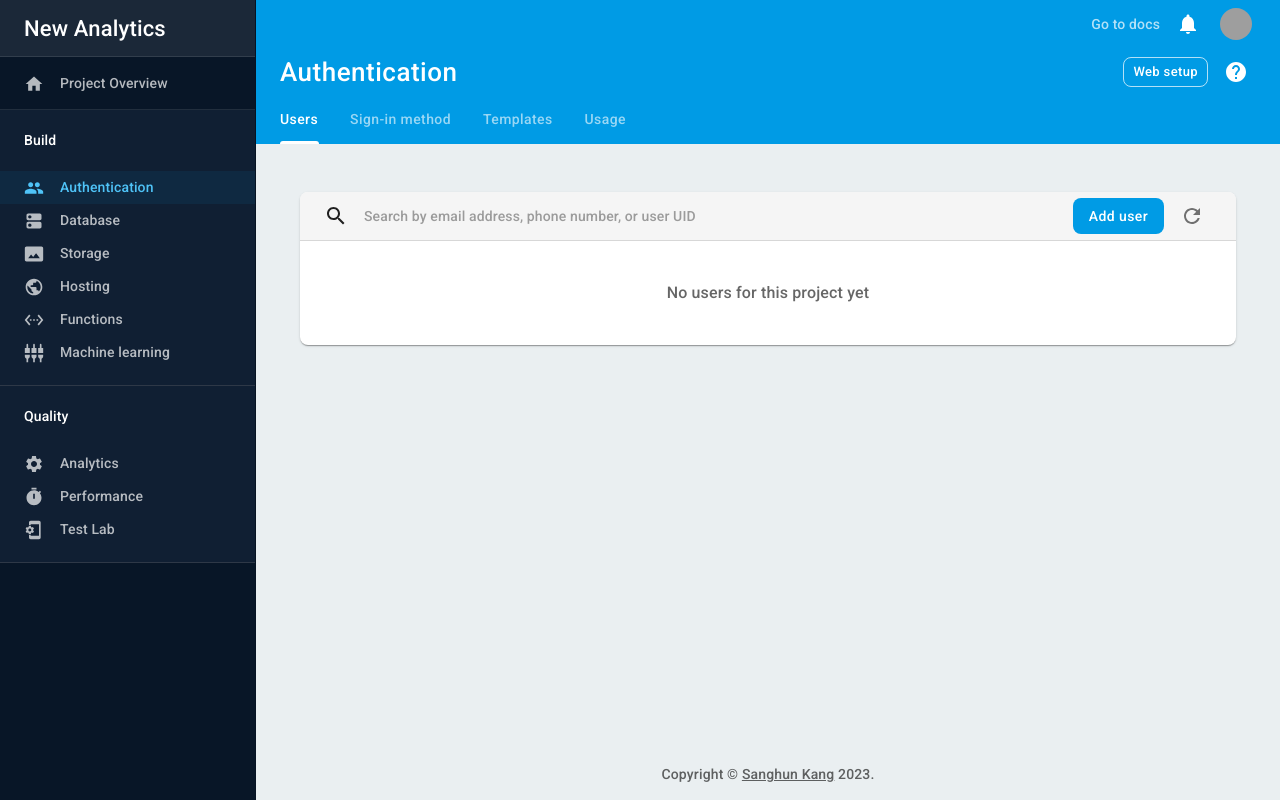
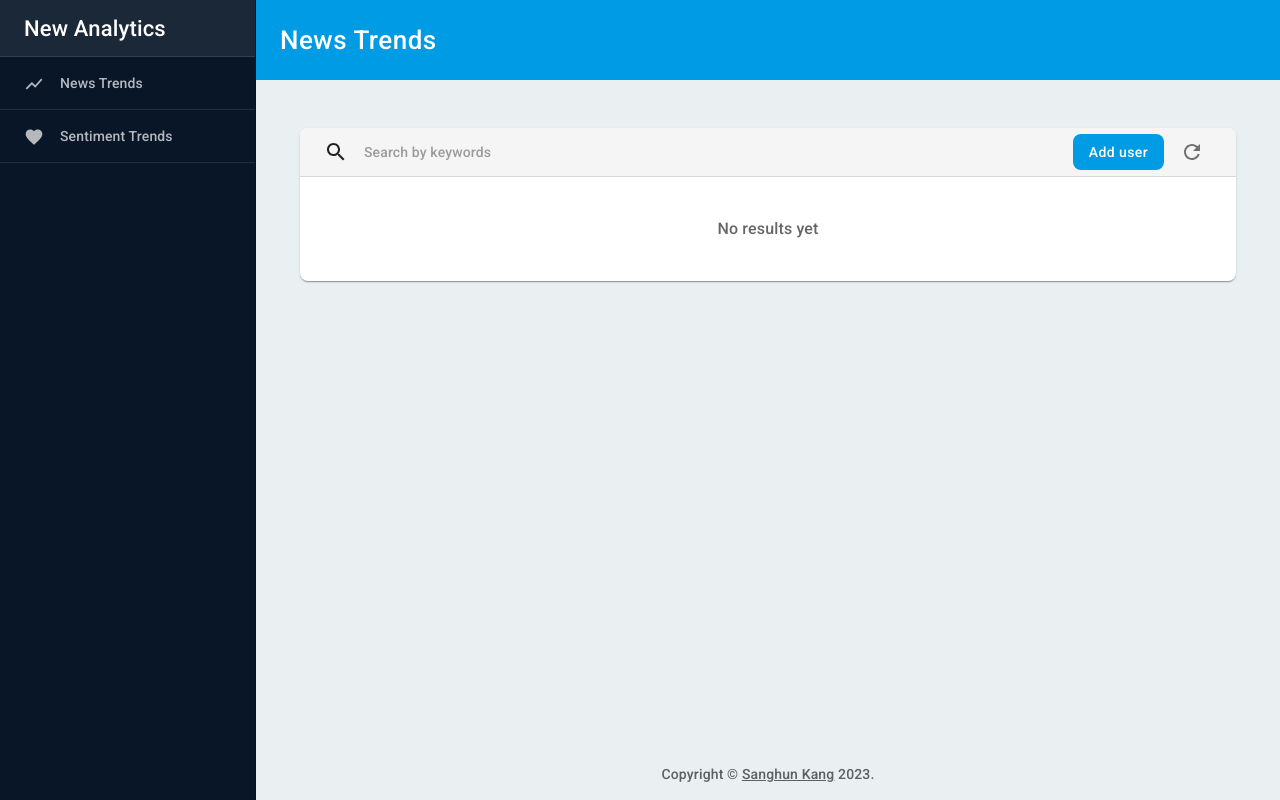
Before and after one commit to sanghunkang/test, a React (Create React App) app: page / in a window 1280 px wide. Built offline with nearby package versions, Linux system fonts and the light colour scheme; grey boxes are pictures that could not be loaded.

Commit message:
2023-11-22

```diff
--- a/src/components/Content.tsx
+++ b/src/components/Content.tsx
@@ -28,7 +28,7 @@ export default function Content() {
             <Grid item xs>
               <TextField
                 fullWidth
-                placeholder="Search by email address, phone number, or user UID"
+                placeholder="Search by keywords"
                 InputProps={{
                   disableUnderline: true,
                   sx: { fontSize: 'default' },
@@ -50,7 +50,7 @@ export default function Content() {
         </Toolbar>
       </AppBar>
       <Typography sx={{ my: 5, mx: 2 }} color="text.secondary" align="center">
-        No users for this project yet
+        No results yet
       </Typography>
     </Paper>
   );
--- a/src/components/Header.tsx
+++ b/src/components/Header.tsx
@@ -25,93 +25,27 @@ export default function Header(props: HeaderProps) {
 
   return (
     <React.Fragment>
-      <AppBar color="primary" position="sticky" elevation={0}>
-        <Toolbar>
-          <Grid container spacing={1} alignItems="center">
-            <Grid sx={{ display: { sm: 'none', xs: 'block' } }} item>
-              <IconButton
-                color="inherit"
-                aria-label="open drawer"
-                onClick={onDrawerToggle}
-                edge="start"
-              >
-                <MenuIcon />
-              </IconButton>
-            </Grid>
-            <Grid item xs />
-            <Grid item>
-              <Link
-                href="/"
-                variant="body2"
-                sx={{
-                  textDecoration: 'none',
-                  color: lightColor,
-                  '&:hover': {
-                    color: 'common.white',
-                  },
-                }}
-                rel="noopener noreferrer"
-                target="_blank"
-              >
-                Go to docs
-              </Link>
-            </Grid>
-            <Grid item>
-              <Tooltip title="Alerts • No alerts">
-                <IconButton color="inherit">
-                  <NotificationsIcon />
-                </IconButton>
-              </Tooltip>
-            </Grid>
-            <Grid item>
-              <IconButton color="inherit" sx={{ p: 0.5 }}>
-                <Avatar src="/static/images/avatar/1.jpg" alt="My Avatar" />
-              </IconButton>
-            </Grid>
-          </Grid>
-        </Toolbar>
-      </AppBar>
       <AppBar
         component="div"
         color="primary"
         position="static"
         elevation={0}
-        sx={{ zIndex: 0 }}
+        sx={{
+          zIndex: 0,
+          paddingTop: '16px',
+          paddingBottom: '16px',
+        }}
       >
         <Toolbar>
-          <Grid container alignItems="center" spacing={1}>
+          <Typography color="inherit" variant="h5" component="h1">
+            News Trends
+          </Typography>
+          {/* <Grid container alignItems="center" spacing={1}>
             <Grid item xs>
-              <Typography color="inherit" variant="h5" component="h1">
-                Authentication
-              </Typography>
+
             </Grid>
-            <Grid item>
-              <Button
-                sx={{ borderColor: lightColor }}
-                variant="outlined"
-                color="inherit"
-                size="small"
-              >
-                Web setup
-              </Button>
-            </Grid>
-            <Grid item>
-              <Tooltip title="Help">
-                <IconButton color="inherit">
-                  <HelpIcon />
-                </IconButton>
-              </Tooltip>
-            </Grid>
-          </Grid>
+          </Grid> */}
         </Toolbar>
-      </AppBar>
-      <AppBar component="div" position="static" elevation={0} sx={{ zIndex: 0 }}>
-        <Tabs value={0} textColor="inherit">
-          <Tab label="Users" />
-          <Tab label="Sign-in method" />
-          <Tab label="Templates" />
-          <Tab label="Usage" />
-        </Tabs>
       </AppBar>
     </React.Fragment>
   );
--- a/src/components/Navigator.tsx
+++ b/src/components/Navigator.tsx
@@ -1,5 +1,7 @@
 import * as React from 'react';
 import Divider from '@mui/material/Divider';
+import ShowChartIcon from '@mui/icons-material/ShowChart';
+import FavoriteIcon from '@mui/icons-material/Favorite';
 import Drawer, { DrawerProps } from '@mui/material/Drawer';
 import List from '@mui/material/List';
 import Box from '@mui/material/Box';
@@ -73,26 +75,16 @@ export default function Navigator(props: DrawerProps) {
         </ListItem>
         <ListItem sx={{ ...item, ...itemCategory }}>
           <ListItemIcon>
-            <HomeIcon />
+            <ShowChartIcon />
           </ListItemIcon>
-          <ListItemText>Project Overview</ListItemText>
+          <ListItemText>News Trends</ListItemText>
         </ListItem>
-        {categories.map(({ id, children }) => (
-          <Box key={id} sx={{ bgcolor: '#101F33' }}>
-            <ListItem sx={{ py: 2, px: 3 }}>
-              <ListItemText sx={{ color: '#fff' }}>{id}</ListItemText>
-            </ListItem>
-            {children.map(({ id: childId, icon, active }) => (
-              <ListItem disablePadding key={childId}>
-                <ListItemButton selected={active} sx={item}>
-                  <ListItemIcon>{icon}</ListItemIcon>
-                  <ListItemText>{childId}</ListItemText>
-                </ListItemButton>
-              </ListItem>
-            ))}
-            <Divider sx={{ mt: 2 }} />
-          </Box>
-        ))}
+        <ListItem sx={{ ...item, ...itemCategory }}>
+          <ListItemIcon>
+            <FavoriteIcon />
+          </ListItemIcon>
+          <ListItemText>Sentiment Trends</ListItemText>
+        </ListItem>
       </List>
     </Drawer>
   );
```
